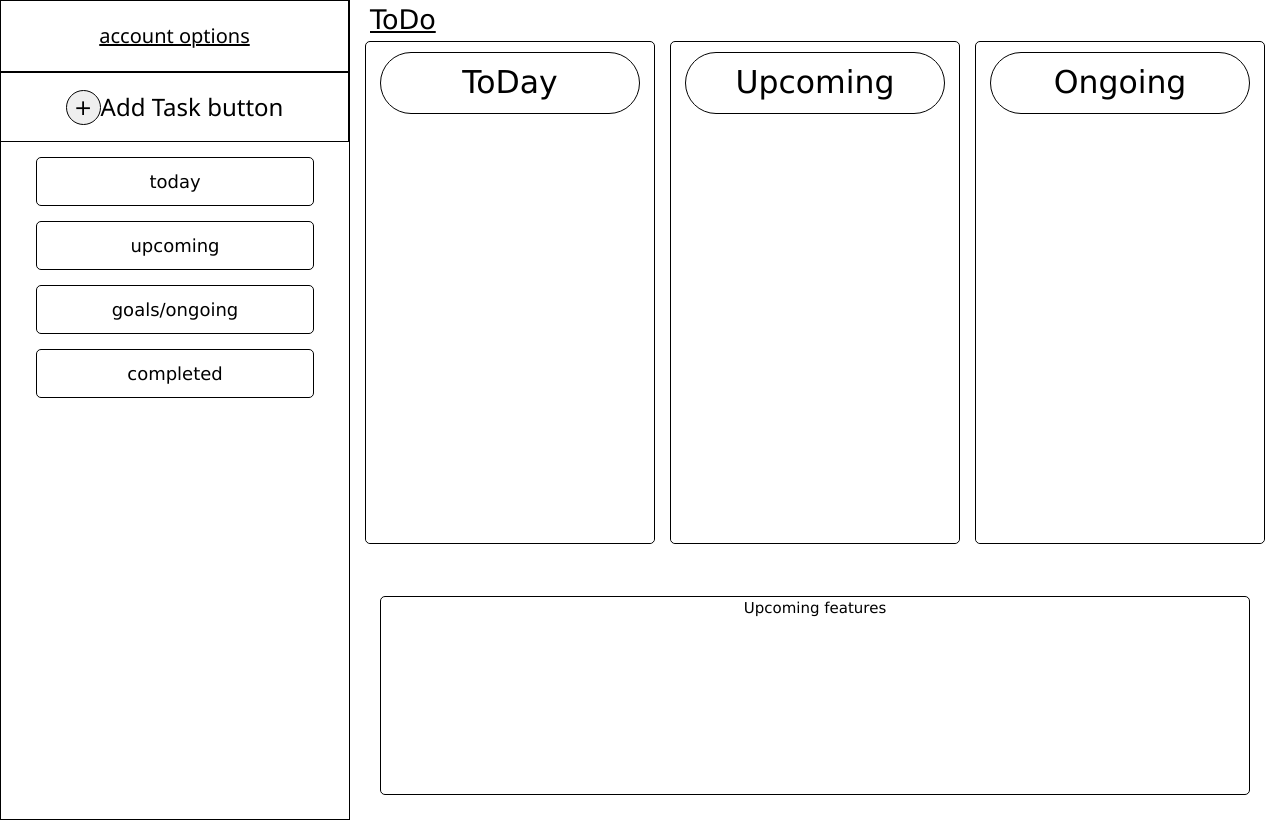
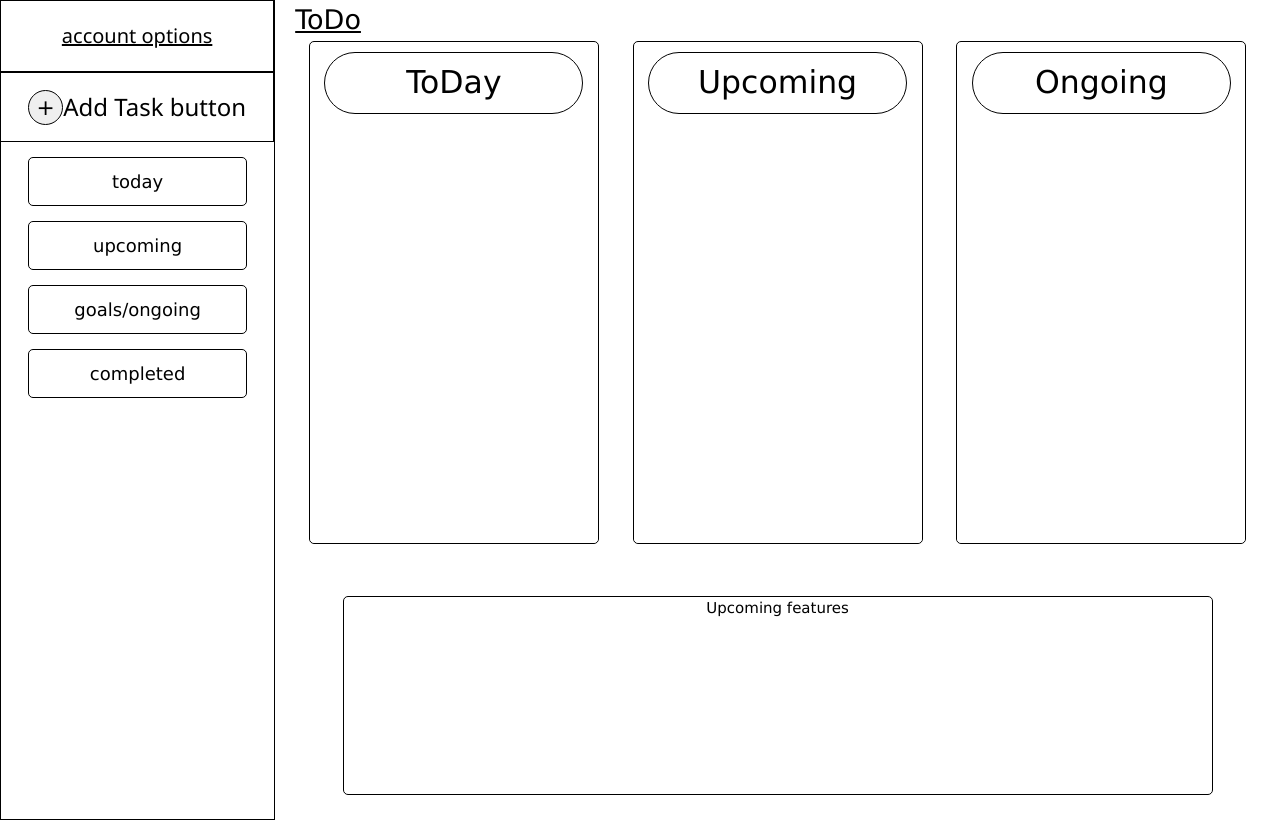
Before and after one commit to EBBD88/ToDo-list-Flask, a Flask app: template templates/home.html in a window 1280 px wide. Run offline with Flask 3, Linux system fonts and the light colour scheme; the template is opened without the code that fills it, so the values that code supplies are empty.

Commit message:
fix: correct flex-shrink value for sidebar in layout.css

```diff
--- a/static/layout.css
+++ b/static/layout.css
@@ -1,6 +1,6 @@
 .sidebar {
     width: 350px;
-    flex-shrink: 0;
+    flex-shrink: 1px;
     min-width: 225px;
     border: solid 1px;
     overflow-y: auto;
```
